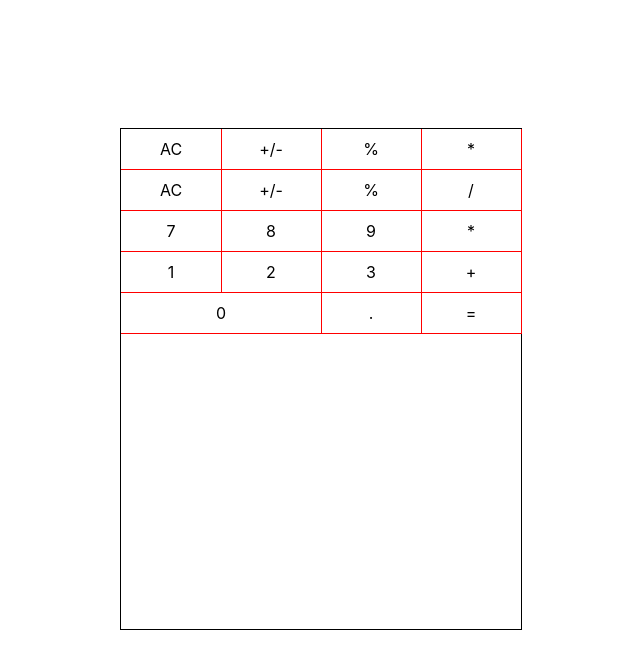
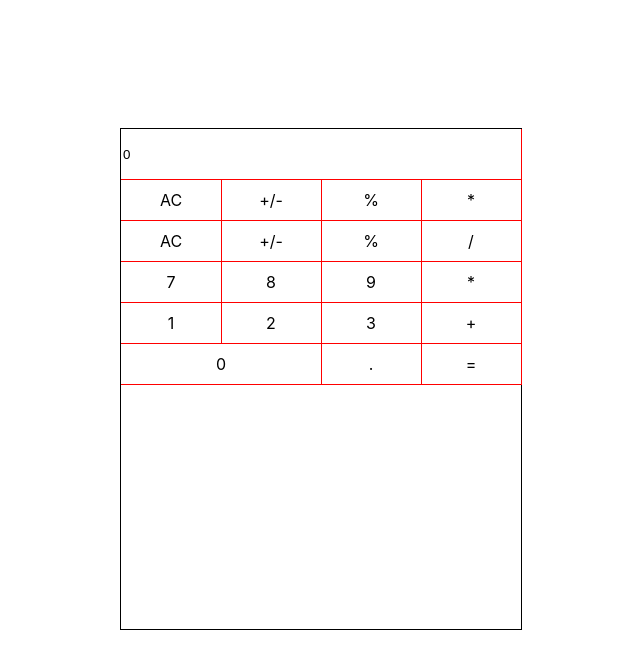
Before and after one commit to tta2yta/math-magicians, a React (Create React App) app: page / in a window 1280 px wide. Shown: the top 668 px of the page, without its empty margins (319-959 px from the left). Built offline with nearby package versions, Linux system fonts and the light colour scheme.

Commit message:
Add textbox

```diff
--- a/src/App.css
+++ b/src/App.css
@@ -20,6 +20,22 @@
   /* background-color: blue; */
 
 }
+.input-val{
+  grid-column:1 / span 4;
+  padding: 0;
+  position: relative;
+  height: 30px;
+}
+
+input[type="text"]{
+  position:absolute;
+  top: 0;
+  left: 0;
+  min-width: 100%;
+  height: 100%;
+  box-sizing: border-box;
+  border: 0;
+}
 .cols-span-2{
   grid-column: 1 / span 2;
 }
--- a/src/components/calculator.js
+++ b/src/components/calculator.js
@@ -10,6 +10,11 @@ export default class Calculator extends React.Component {
   render() {
     return (
       <div className="calculator">
+        <div className="calculator-body">
+          <div className="input-val">
+              <input type="text" value="0"/>
+          </div>
+        </div>
         <div className="calculator-body">
           <div className="calc-row">AC</div>
           <div className="calc-row">+/-</div>
```
